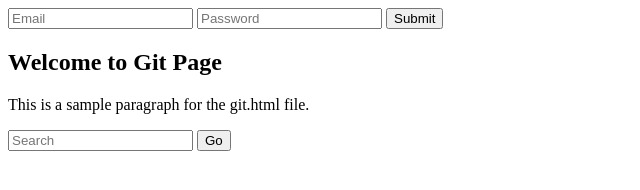
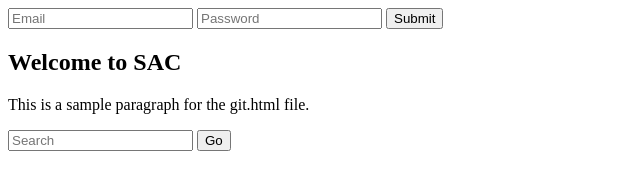
Before and after one commit to puvvalanaidu951-ship-it/git-projects, a plain HTML site: page git.html in a window 1280 px wide. Shown: the full height of the page, 0-640 px from the left. Drawn offline with Linux system fonts and the light colour scheme.

Commit message:
i have changed the h2 tag.

```diff
--- a/git.html
+++ b/git.html
@@ -12,7 +12,7 @@
         <button type="submit">Submit</button>
     </form>
     <div>
-        <h2>Welcome to Git Page</h2>
+        <h2>Welcome to SAC</h2>
         <p>This is a sample paragraph for the git.html file.</p>
     </div>
     <div>
```
